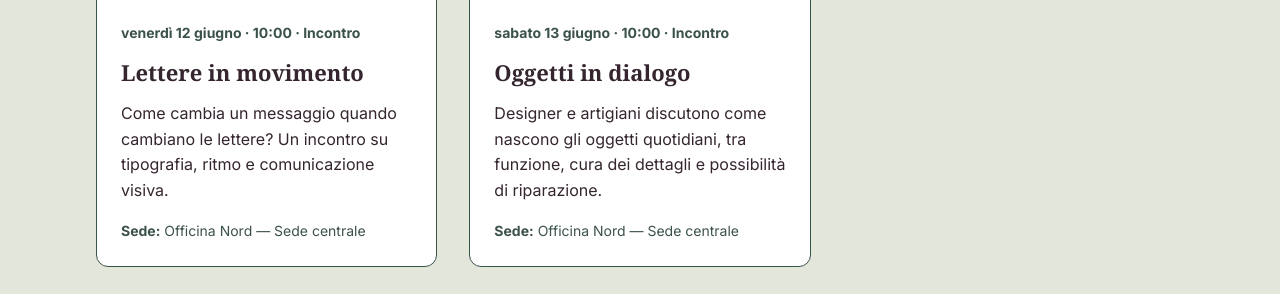
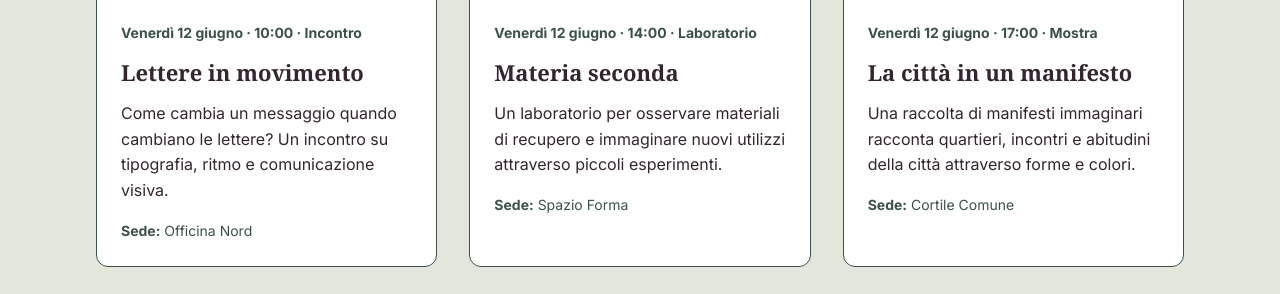
Before and after one commit to emmadeambrosis/festival-segnale, a plain HTML site: page programma.html in a window 1280 px wide. Shown: the part 785-1079 px from the top of the page. Drawn offline with Linux system fonts and the light colour scheme; a web font is replaced by a local one.

Commit message:
Add files via upload

```diff
--- a/programma.html
+++ b/programma.html
@@ -18,12 +18,11 @@
   <header class="site-header">
     <div class="container">
       <a class="brand" href="index.html">Segnale<span>Festival di design</span></a>
-    <nav class="menu">
-  <a href="index.html">Home</a>
-  <a href="programma.html">Programma</a>
-  <a href="info.html">Info e luoghi</a>
-</nav>
-
+      <nav>
+        <a href="index.html">Home</a>
+        <a href="programma.html" aria-current="page">Programma</a>
+        <a href="info.html">Info e luoghi</a>
+      </nav>
     </div>
   </header>
 
@@ -35,14 +34,69 @@
       <p class="reading-text">Il venerdì esploriamo lettere, materiali e immagini. Il sabato incontriamo oggetti, mappe e progetti condivisi. Scopri gli appuntamenti e i luoghi del festival.</p>
     </section>
 
-    <section class="content-section" aria-labelledby="titolo-eventi">
+    <section class="content-section">
       <h2 id="titolo-eventi">Gli appuntamenti</h2>
+      <div class="event-grid">
+        <article class="event-card">
+          <img src="assets/lettere-in-movimento.svg" alt="Lettere geometriche disposte su una griglia" width="900" height="600">
+          <div class="event-body">
+            <p class="event-meta">Venerdì 12 giugno · 10:00 · Incontro</p>
+            <h3>Lettere in movimento</h3>
+            <p>Come cambia un messaggio quando cambiano le lettere? Un incontro su tipografia, ritmo e comunicazione visiva.</p>
+            <p class="event-place"><strong>Sede:</strong> Officina Nord</p>
+          </div>
+        </article>
 
-      <p id="messaggio-eventi" role="status" aria-live="polite">
-        Caricamento degli eventi…
-      </p>
+        <article class="event-card">
+          <img src="assets/materia-seconda.svg" alt="Forme sovrapposte che richiamano campioni di materiali" width="900" height="600">
+          <div class="event-body">
+            <p class="event-meta">Venerdì 12 giugno · 14:00 · Laboratorio</p>
+            <h3>Materia seconda</h3>
+            <p>Un laboratorio per osservare materiali di recupero e immaginare nuovi utilizzi attraverso piccoli esperimenti.</p>
+            <p class="event-place"><strong>Sede:</strong> Spazio Forma</p>
+          </div>
+        </article>
 
-      <div id="event-grid" class="event-grid"></div>
+        <article class="event-card">
+          <img src="assets/citta-manifesto.svg" alt="Rettangoli colorati compongono una città astratta." width="900" height="600">
+          <div class="event-body">
+            <p class="event-meta">Venerdì 12 giugno · 17:00 · Mostra</p>
+            <h3>La città in un manifesto</h3>
+            <p>Una raccolta di manifesti immaginari racconta quartieri, incontri e abitudini della città attraverso forme e colori.</p>
+            <p class="event-place"><strong>Sede:</strong> Cortile Comune</p>
+          </div>
+        </article>
+
+        <article class="event-card">
+          <img src="assets/oggetti-dialogo.svg" alt="Due forme geometriche si fronteggiano sopra una linea comune." width="900" height="600">
+          <div class="event-body">
+            <p class="event-meta">Sabato 13 giugno · 10:00 · Incontro</p>
+            <h3>Oggetti in dialogo</h3>
+            <p>Designer e artigiani discutono come nascono gli oggetti quotidiani, tra funzione, cura dei dettagli e possibilità di riparazione.</p>
+            <p class="event-place"><strong>Sede:</strong> Officina Nord</p>
+          </div>
+        </article>
+
+        <article class="event-card">
+          <img src="assets/mappe-abitare.svg" alt="Un percorso collega tre punti su una mappa geometrica." width="900" height="600">
+          <div class="event-body">
+            <p class="event-meta">Sabato 13 giugno · 14:00 · Laboratorio</p>
+            <h3>Mappe da abitare</h3>
+            <p>Disegniamo una mappa fatta di percorsi, punti di incontro e luoghi da riscoprire, partendo dall'esperienza di chi li attraversa.</p>
+            <p class="event-place"><strong>Sede:</strong> Spazio Forma</p>
+          </div>
+        </article>
+
+        <article class="event-card">
+          <img src="assets/progettare-insieme.svg" alt="Moduli di colori diversi si incastrano in una composizione comune." width="900" height="600">
+          <div class="event-body">
+            <p class="event-meta">Sabato 13 giugno · 17:00 · Mostra</p>
+            <h3>Progettare insieme</h3>
+            <p>Una selezione di progetti collettivi mostra come idee diverse possano diventare un risultato condiviso.</p>
+            <p class="event-place"><strong>Sede:</strong> Cortile Comune</p>
+          </div>
+        </article>
+      </div>
     </section>
   </main>
 
@@ -51,108 +105,5 @@
       <p>Segnale · Progetto didattico · Festival immaginario</p>
     </div>
   </footer>
-
-  <script>
-    const messaggio = document.querySelector("#messaggio-eventi");
-    const griglia = document.querySelector("#event-grid");
-
-    function creaTesto(tag, classe, testo) {
-      const elemento = document.createElement(tag);
-      if (classe) elemento.className = classe;
-      elemento.textContent = testo ?? "";
-      return elemento;
-    }
-
-    function formattaData(data) {
-      const [anno, mese, giorno] = data.split("-").map(Number);
-      const dataUTC = new Date(Date.UTC(anno, mese - 1, giorno));
-
-      return new Intl.DateTimeFormat("it-IT", {
-        weekday: "long",
-        day: "numeric",
-        month: "long",
-        timeZone: "UTC"
-      }).format(dataUTC);
-    }
-
-    function creaScheda(evento, sediPerId) {
-      const scheda = document.createElement("article");
-      scheda.className = "event-card";
-
-      const immagine = document.createElement("img");
-      immagine.src = evento.immagine;
-      immagine.alt = evento.immagine_alt ?? "";
-      immagine.width = 900;
-      immagine.height = 600;
-      scheda.appendChild(immagine);
-
-      const corpo = document.createElement("div");
-      corpo.className = "event-body";
-
-      const dataFormattata = formattaData(evento.data);
-      corpo.appendChild(
-        creaTesto(
-          "p",
-          "event-meta",
-          `${dataFormattata} · ${evento.orario} · ${evento.categoria}`
-        )
-      );
-
-      corpo.appendChild(creaTesto("h3", "", evento.titolo));
-      corpo.appendChild(creaTesto("p", "", evento.descrizione));
-
-      const sede = sediPerId.get(evento.sede_id);
-      const luogo = document.createElement("p");
-      luogo.className = "event-place";
-
-      const etichetta = document.createElement("strong");
-      etichetta.textContent = "Sede:";
-      luogo.append(etichetta, ` ${sede ? sede.nome : "Sede da definire"}`);
-
-      corpo.appendChild(luogo);
-      scheda.appendChild(corpo);
-
-      return scheda;
-    }
-
-    async function caricaEventi() {
-      try {
-        const [rispostaEventi, rispostaSedi] = await Promise.all([
-          fetch("dati/eventi.json"),
-          fetch("dati/sedi.json")
-        ]);
-
-        if (!rispostaEventi.ok || !rispostaSedi.ok) {
-          throw new Error("Non è stato possibile leggere uno dei file JSON.");
-        }
-
-        const [eventi, sedi] = await Promise.all([
-          rispostaEventi.json(),
-          rispostaSedi.json()
-        ]);
-
-        if (!Array.isArray(eventi) || !Array.isArray(sedi)) {
-          throw new Error("Il contenuto dei file JSON non ha il formato previsto.");
-        }
-
-        if (eventi.length === 0) {
-          messaggio.textContent = "Al momento non ci sono eventi in programma.";
-          return;
-        }
-
-        const sediPerId = new Map(sedi.map(sede => [sede.id, sede]));
-
-        const schede = eventi.map(evento => creaScheda(evento, sediPerId));
-        griglia.replaceChildren(...schede);
-        messaggio.textContent = "";
-      } catch (errore) {
-        console.error("Errore durante il caricamento del programma:", errore);
-        messaggio.textContent =
-          "Non è stato possibile caricare gli eventi. Controlla che i file JSON siano presenti e validi.";
-      }
-    }
-
-    caricaEventi();
-  </script>
 </body>
 </html>
```
